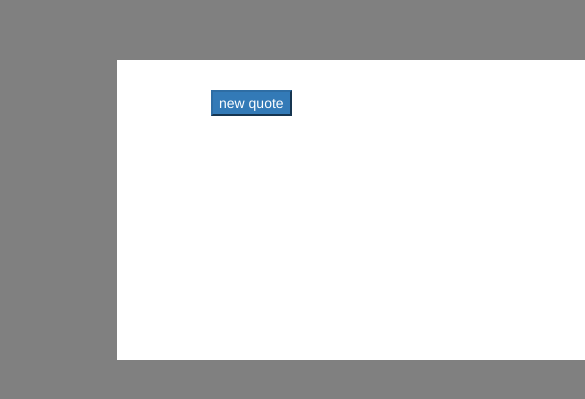
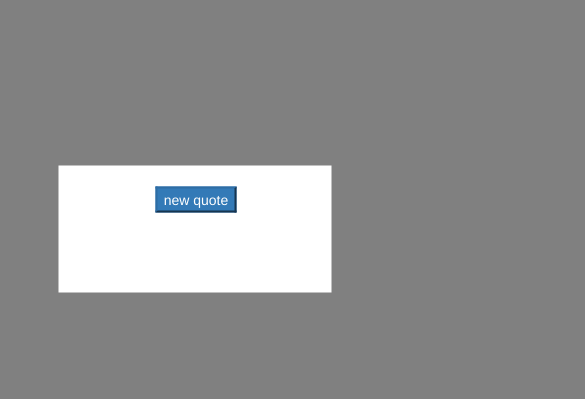
Before and after one commit to sciencecoder/Random-Quote-machine, a plain HTML site: page index.html in a window 390 px wide. Shown: the part 193-592 px from the top of the page, 585 px wide, since content can reach past the window. Drawn offline with nearby package versions, Linux system fonts and the light colour scheme.

Commit message:
Update main.css

```diff
--- a/main.css
+++ b/main.css
@@ -6,27 +6,38 @@ body {
 }
 
 .box {
-
- }
-.quote-box {
   background-color: white;
   width: 500px;
-  height: 300px;
   position: absolute;
-  top: 30%;
-  left: 30%;
+  top: 50%;
+  left: 50%;
+  transform: translate(-50%, -50%);
 }
 
-.content {
-  padding-top: 30px;
-  padding-left: 10%;
-  padding-right: 10%;
+.quote-box {
+  margin-top: 20px;
+  margin-bottom: 80px;
+}
 
+button, .btn {
+  position: relative;
+  left: 80%;
+  margin-left: 10px;
 }
-.button {
-  margin-left: 40%;
+
+.btn {
+  margin-top: 15px;
 }
-.tweet {
-  margin-top: 50px;
-   margin-left: 40%;
+
+
+@media screen and (max-width: 535px) {
+
+  .box {
+    width: 70%;
+  }
+
+  button, .btn {
+    color: green;
+    margin-left: 0px;
+  }
 }
```
